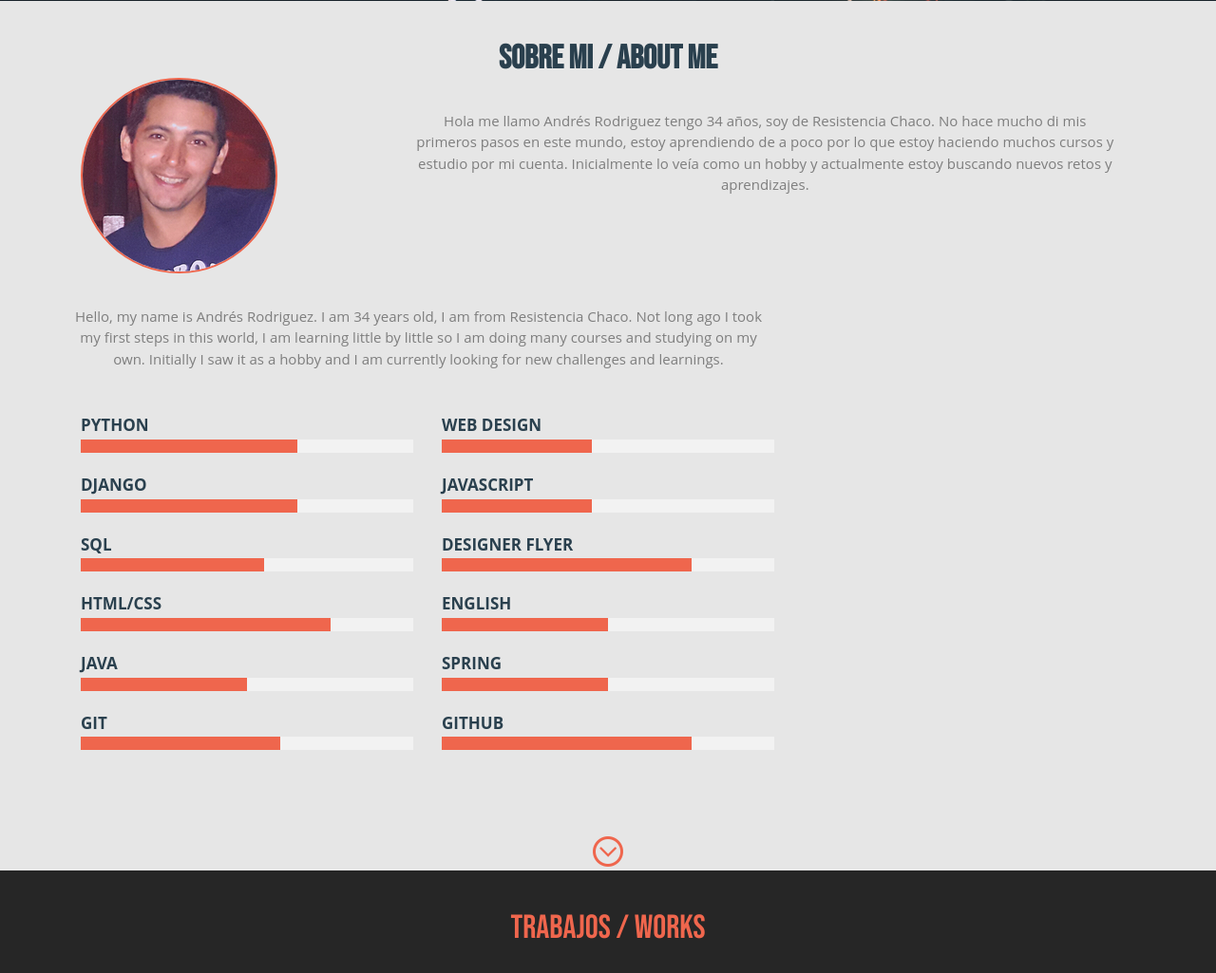
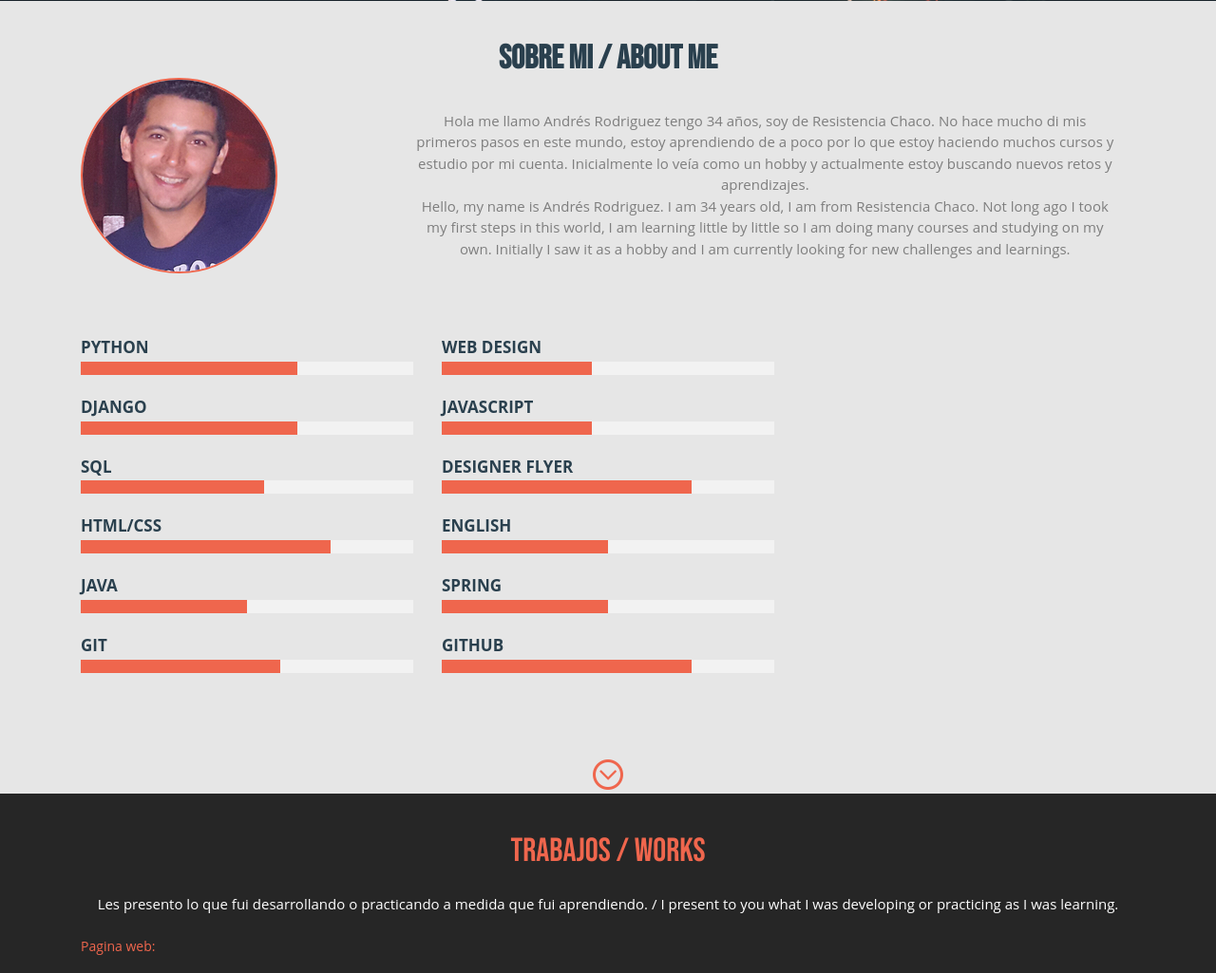
Before and after one commit to AndrRod/Porfolio, a Django app: page / in a window 1280 px wide. Shown: the part 549-1574 px from the top of the page at 95% size. Run offline with Django 3.2, Linux system fonts and the light colour scheme; some libraries are stand-ins or nearby versions.

Commit message:
modifaciones esteticas

```diff
--- a/Portafolio/templates/home.html
+++ b/Portafolio/templates/home.html
@@ -147,11 +147,10 @@
 			</div>
 			<div class="about-text">
 					<p>Hola me llamo Andrés Rodriguez tengo 34 años, soy de Resistencia Chaco. No hace mucho di mis primeros pasos en este mundo, estoy aprendiendo de a poco por lo que estoy haciendo muchos cursos y estudio por mi cuenta. Inicialmente lo veía como un hobby y actualmente estoy buscando nuevos retos y aprendizajes.
+						<p>Hello, my name is Andrés Rodriguez. I am 34 years old, I am from Resistencia Chaco. Not long ago I took my first steps in this world, I am learning little by little so I am doing many courses and studying on my own. Initially I saw it as a hobby and I am currently looking for new challenges and learnings.</p>
+			</div>
 
-			</div>
-			<div class="clearfix"></div>
 			<div class="about-text">
-					<p>Hello, my name is Andrés Rodriguez. I am 34 years old, I am from Resistencia Chaco. Not long ago I took my first steps in this world, I am learning little by little so I am doing many courses and studying on my own. Initially I saw it as a hobby and I am currently looking for new challenges and learnings.</p>
 
 			</div>
 			<div class="clearfix"></div>
```
